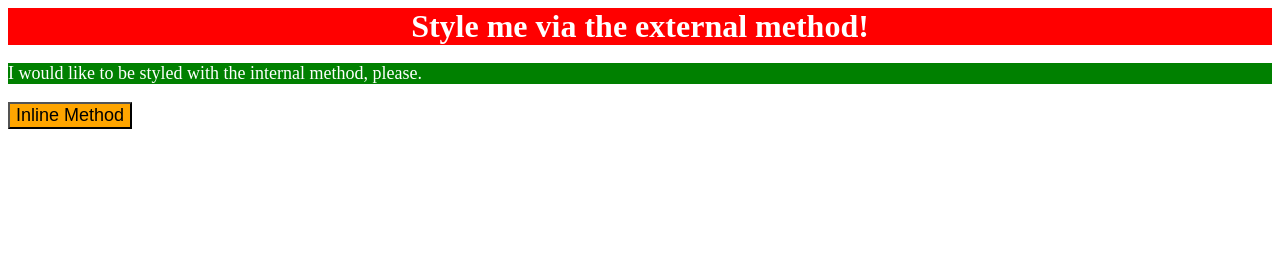
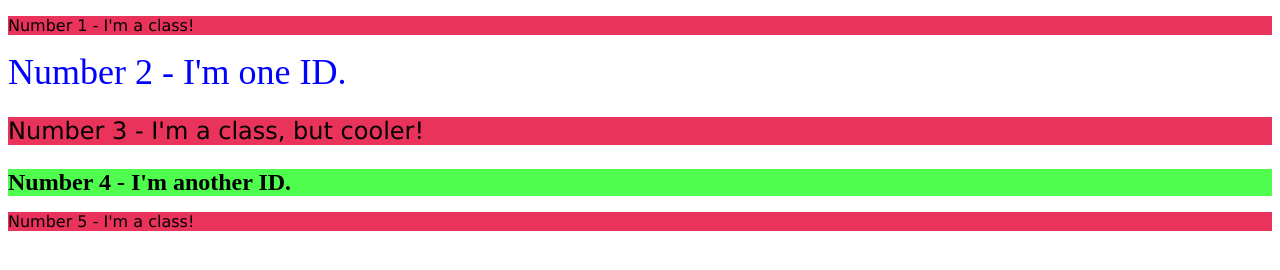
Before and after one commit to justinwmarchant/css-exercises, a plain HTML site: page index.html in a window 1280 px wide. Drawn offline with Linux system fonts and the light colour scheme.

Commit message:
Update index.html and styles.css

```diff
--- a/index.html
+++ b/index.html
@@ -4,19 +4,15 @@
     <meta charset="UTF-8">
     <meta http-equiv="X-UA-Compatible" content="IE=edge">
     <meta name="viewport" content="width=device-width, initial-scale=1.0">
+    <title>Class and ID Selectors</title>
     <link rel="stylesheet" href="styles.css">
-    <style>
-        p {
-           background-color: green;
-           color: white;
-           font-size: 18px;
-        }
-    </style>
-    <title>Methods for Adding CSS</title>
   </head>
+
   <body>
-    <div>Style me via the external method!</div>
-    <p>I would like to be styled with the internal method, please.</p>
-    <button style="background-color: orange; font-size: 18px;">Inline Method</button>
+    <p class="odd-numbers">Number 1 - I'm a class!</p>
+    <div id="second-element">Number 2 - I'm one ID.</div>
+    <p class="odd-numbers three">Number 3 - I'm a class, but cooler!</p>
+    <div id="fourth-element">Number 4 - I'm another ID.</div>
+    <p class="odd-numbers">Number 5 - I'm a class!</p>
   </body>
 </html>
--- a/styles.css
+++ b/styles.css
@@ -1,7 +1,19 @@
-div {
- background-color: red;
- color: white;
- font-size: 32px;
- text-align: center;
- font-weight: bold;
+.odd-numbers {
+ background-color: #e9335a;
+ font-family: Verdana, "DejaVu Sans", sans-serif;
 }
+
+#second-element {
+    color: #0000ff;
+    font-size: 36px;
+}
+
+.odd-numbers.three {
+    font-size: 24px;
+}
+
+#fourth-element {
+    background-color: #4efd4e;
+    font-size: 24px;
+    font-weight: bold;
+}
```
